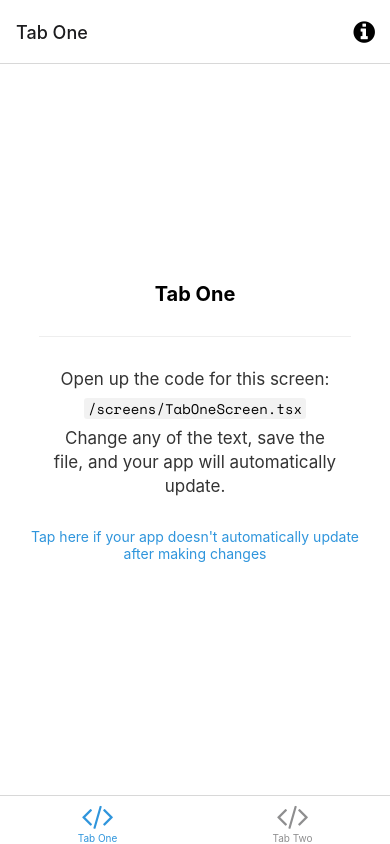
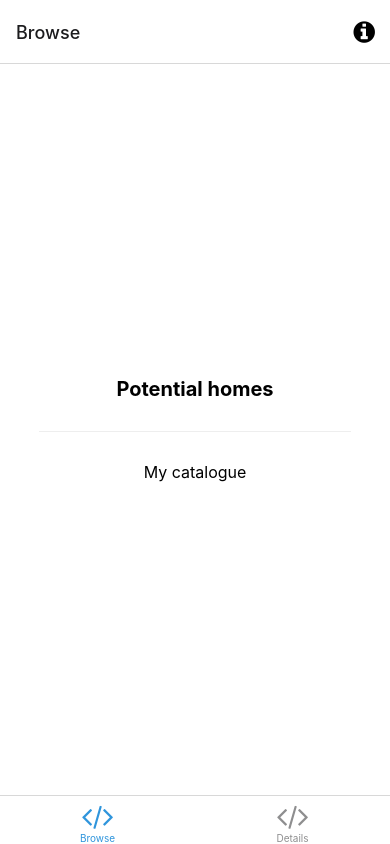
Before and after one commit to dkurukula/idealhome, a React Native app: screen /TabOne in a window 390 px wide. Built offline with nearby package versions, Linux system fonts and the light colour scheme; what expo-linking would draw is missing.

Commit message:
start app outline

```diff
--- a/navigation/index.tsx
+++ b/navigation/index.tsx
@@ -66,7 +66,7 @@ function BottomTabNavigator() {
         name="TabOne"
         component={TabOneScreen}
         options={({ navigation }: RootTabScreenProps<'TabOne'>) => ({
-          title: 'Tab One',
+          title: 'Browse',
           tabBarIcon: ({ color }) => <TabBarIcon name="code" color={color} />,
           headerRight: () => (
             <Pressable
@@ -88,7 +88,7 @@ function BottomTabNavigator() {
         name="TabTwo"
         component={TabTwoScreen}
         options={{
-          title: 'Tab Two',
+          title: 'Details',
           tabBarIcon: ({ color }) => <TabBarIcon name="code" color={color} />,
         }}
       />
--- a/screens/TabOneScreen.tsx
+++ b/screens/TabOneScreen.tsx
@@ -8,9 +8,9 @@ import { RootTabScreenProps } from '../types';
 export default function TabOneScreen({ navigation }: RootTabScreenProps<'TabOne'>) {
   return (
     <View style={styles.container}>
-      <Text style={styles.title}>Tab One</Text>
+      <Text style={styles.title}>Potential homes</Text>
       <View style={styles.separator} lightColor="#eee" darkColor="rgba(255,255,255,0.1)" />
-      <EditScreenInfo path="/screens/TabOneScreen.tsx" />
+      <Text style={styles.body}>My catalogue</Text>
     </View>
   );
 }
@@ -25,6 +25,9 @@ const styles = StyleSheet.create({
     fontSize: 20,
     fontWeight: 'bold',
   },
+  body: {
+    fontSize: 16,
+  },
   separator: {
     marginVertical: 30,
     height: 1,
```
